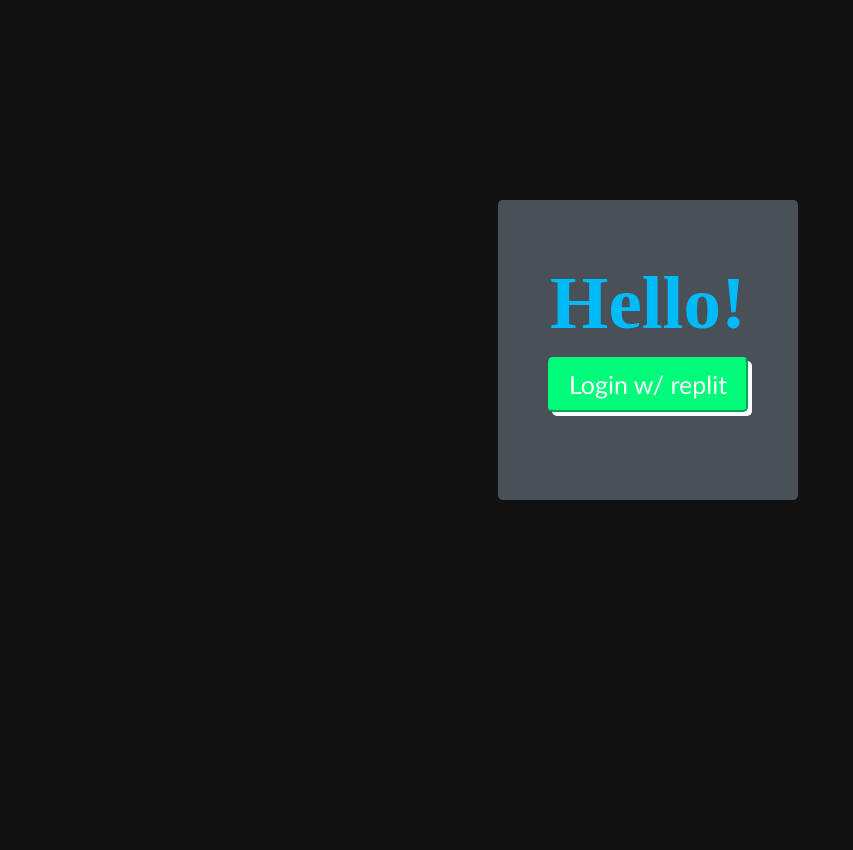
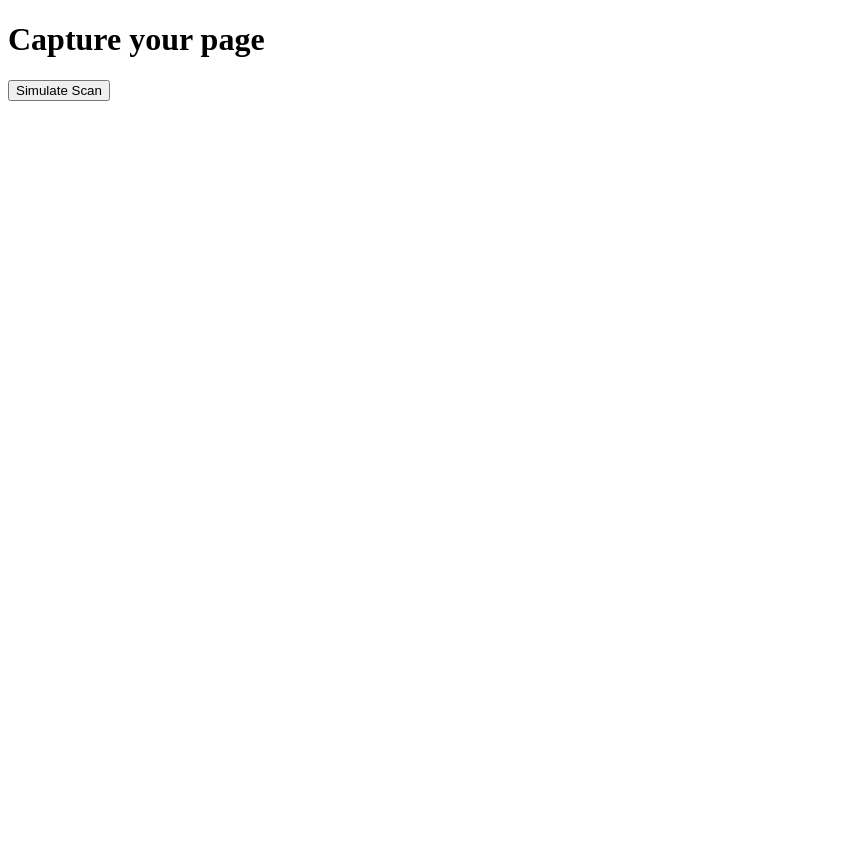
Before and after one commit to b-s-holland/goatnotes-pro, a Flask app: template templates/index.html in a window 1280 px wide. Shown: the whole page, without its empty margins (0-853 px from the left). After the commit the page ends 101 px from the top, so only its background shows below. Run offline with Flask 2, Linux system fonts and the light colour scheme; the template is opened without the code that fills it, so the values that code supplies are empty; some web fonts are replaced.

Commit message:
Checkpoint before assistant change: Transform app to simulate document capture with simulated scan results
Refactors Flask app to simulate document capture using templates and redirects, adding CSS styling and a new script.

Replit-Commit-Author: Assistant

```diff
--- a/main.py
+++ b/main.py
@@ -1,20 +1,19 @@
-from flask import Flask, render_template, request
+from flask import Flask, render_template, request, redirect, url_for
 
-app = Flask('app')
+app = Flask(__name__)
 
 @app.route('/')
-def hello_world():
-    print(request.headers)
-    return render_template(
-        'index.html',
-        user_id=request.headers['X-Replit-User-Id'],
-        user_name=request.headers['X-Replit-User-Name'],
-        user_roles=request.headers['X-Replit-User-Roles'],
-        user_bio=request.headers['X-Replit-User-Bio'],
-        user_profile_image=request.headers['X-Replit-User-Profile-Image'],
-        user_teams=request.headers['X-Replit-User-Teams'],
-        user_url=request.headers['X-Replit-User-Url']
-    )
+def home():
+    return redirect(url_for('capture'))
 
-if __name__ == "__main__":
-    app.run(host='0.0.0.0', port=8080)
+@app.route('/capture')
+def capture():
+    return render_template('index.html')
+
+@app.route('/process', methods=['POST'])
+def process():
+    # For now, just simulate the flow — real OCR/NFC can come later
+    return render_template('result.html')
+
+if __name__ == '__main__':
+    app.run(debug=True)
--- a/templates/index.html
+++ b/templates/index.html
@@ -1,158 +1,14 @@
-<!doctype html>
-<html>
+<!-- templates/index.html -->
+<!DOCTYPE html>
+<html lang="en">
 <head>
-	<title>Python Flask ReplAuth</title>
-<script src="https://replit.com/public/js/repl-auth-v2.js"></script>
+  <meta charset="UTF-8">
+  <title>GOAT Notes Capture</title>
 </head>
 <body>
-	{% if user_id %}
-	<center>
-  <div class="box">
-    <center>
-    <div class="box-text-auth">
-      <p>
-        Hello, {{ user_name }}! ({{ user_id }})
-      </p>
-    </div>
-  <img src="{{ user_profile_image }}" width="200">
-    <center>
-  </center>
-  </div>
-	{% else %}
-  <center>
-    <center>
-      <div class="box">
-        <div class="box-text">
-            <h1>Hello!</h1>
-        </div>
-        <div class="box-button">
-          <button onclick="LoginWithReplit()"> Login w/ replit</button>
-        </div>
-    </center>
-      </div>
-  </center>
-
-	{% endif %}
+  <h1>Capture your page</h1>
+  <form action="/process" method="post">
+    <button type="submit">Simulate Scan</button>
+  </form>
 </body>
-<style>
-  html, body {
-  height: 100%;
-  width: 100%;
-  background-color:#121212;
-}
-
-@font-face {
-  font-family: "Font";
-  src: url("https://css.replit.cool/Chess/src/fonts/Poppins-Bold[1].ttf");
-}
-
-h1{
-  font-family:"Font";
-  font-size:75px;
-  color:#00bbf9;
-}
-
-p{
-  font-family:"Font";
-  font-size:22px;
-  color:#00bbf9;
-}
-
-a{
-  font-family:"Font";
-  color:white;
-  font-size:22px;
-  text-decoration:none;
-  cursor:help;
-  text-shadow:2px 2px #00bbf9;
-}
-
-address{
-  font-family:"Font";
-  font-size:18px;
-  text-shadow:2px 2px #00bbf9;
-}
-
-summary{
-  font-family:"Font";
-  font-size:20px;
-  text-shadow:2px 2px #c400fa;
-  transition:0.7s;
-}
-
-details{
-  font-family:"Font";
-  font-size:20px;
-  text-shadow:2px 2px #c400fa;
-}
-
-::placeholder{
-  font-family:"Font";
-  font-size:25px;
-  color:#787878;
-}
-
-button{
-  width:200px;
-  height:55px;
-  font-family:"Trebuchet MS";
-  font-size:25px;
-  box-shadow:4px 4px white;
-  border-color:#00fa79;
-  color:white;
-  background-color:#00fa79;
-  border-radius:5px;
-}
-
-button:hover{
-  font-family:"Trebuchet MS";
-  font-size:25px;
-  background-color:white;
-  box-shadow:4px 4px #00fa79;
-  color:#00fa79;
-  border-radius:5px;
-  border-color:white;
-  transition:0.7s;
-}
-
-button:disabled{
-  font-family:"Trebuchet MS";
-  font-size:25px;
-  background-color:white;
-  box-shadow:4px 4px #00fa79;
-  border-radius:5px;
-  border-color:#121212;
-  cursor:not-allowed;
-  color:white;
-}
-
-.box-position{
-  position:relative;
-}
-
-.box{
-  width:300px;
-  height:300px;
-  background-color:#495057;
-  border-radius:5px;
-  border-color:white;
-  position:relative;
-  top:150px;
-}
-
-.box-text{
-  position:relative;
-  top:60px;
-}
-
-.box-button{
-  position:relative;
-  top:20px;
-}
-
-.box-text-auth{
-  position:relative;
-  top:10px;
-}
-</style>
 </html>
```
Also changed, not shown: public/script.js (added, +14 -0 lines), public/style.css (+34 -1 lines), templates/result.html (added, +12 -0 lines), 2 other files.
